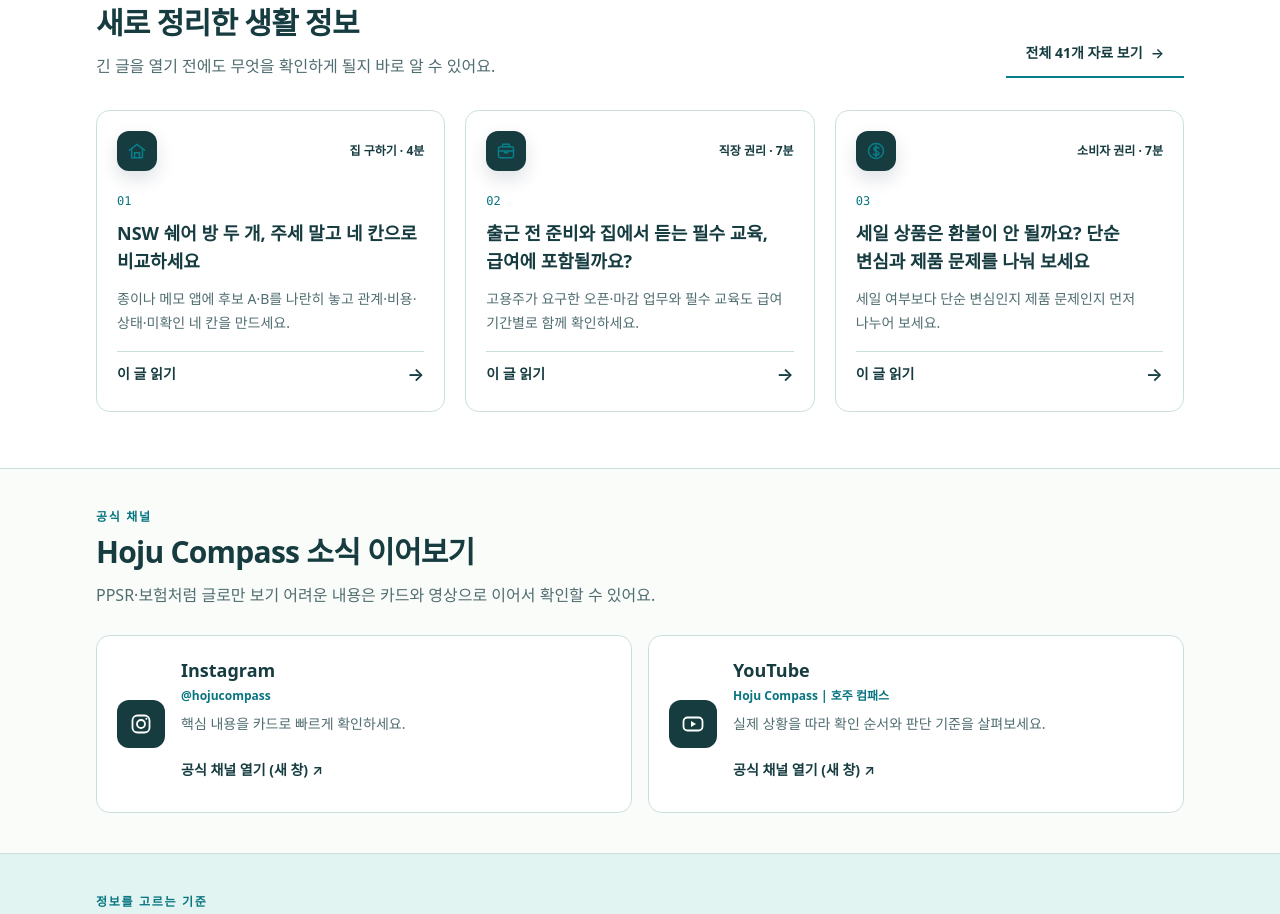
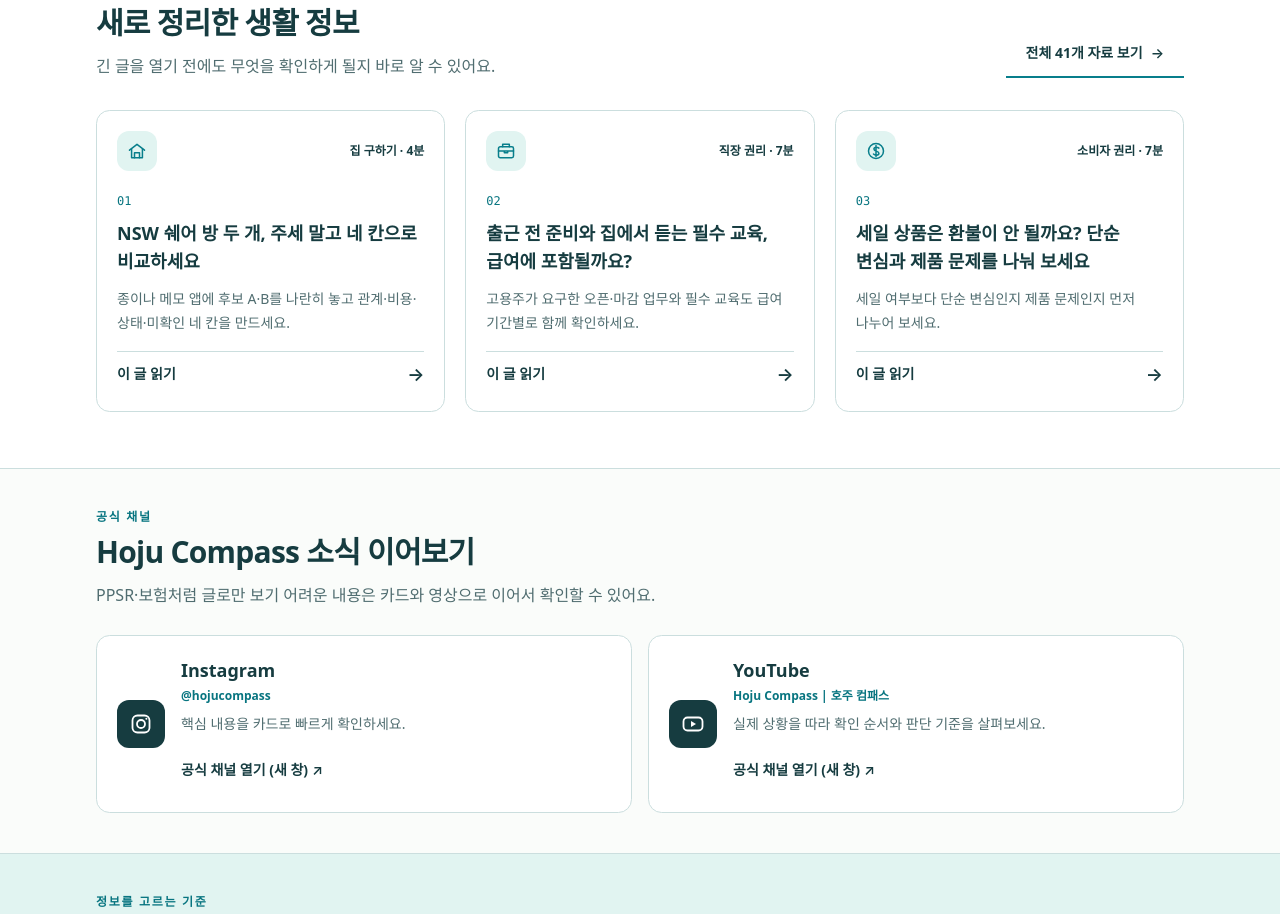
Before and after one commit to jelov219au/aussie-compass, a Next.js app: page / in a window 1280 px wide. Shown: the part 2320-3234 px from the top of the page. Built offline with nearby package versions, Linux system fonts and the light colour scheme; no server answers.

Commit message:
Preserve readable accents inside expanded recommendations

```diff
--- a/scripts/check-home-conversion-ui.mjs
+++ b/scripts/check-home-conversion-ui.mjs
@@ -85,6 +85,7 @@ try {
       const disclosure = page.locator('#route-finder summary').first();
       await disclosure.focus(); await page.keyboard.press('Enter');
       assert(await page.getByRole('radio', { name: '호주에서 생활 중 일·돈·생활 관리' }).isVisible());
+      await audit();
       await disclosure.click();
       assert.equal(await page.locator('#route-finder details').first().getAttribute('open'), null);
 
--- a/src/app/home-coastal.css
+++ b/src/app/home-coastal.css
@@ -52,6 +52,10 @@
   .home-coastal .home-phrase .text-gold { color: var(--color-gold-ink); }
   .home-coastal .home-job-proof { background: #f4f9fc; border-color: transparent; }
   .home-coastal #route-finder { background: var(--color-background); padding-block: 1.5rem; }
+  /* The optional recommendation panel stays dark; its accents need a light
+     pairing rather than inheriting teal text intended for pale surfaces. */
+  .home-coastal #route-finder div.bg-navy { --color-gold: var(--coastal-apricot); }
+  .home-coastal .site-card span[aria-hidden="true"].bg-navy { background: var(--color-surface); color: var(--color-gold); box-shadow: none; }
   .home-coastal #pro { background: var(--color-background); padding-block: 2rem; }
   .home-coastal .home-pro-heading { margin-bottom: 1.5rem; }
   .home-coastal .home-pro-label { background: var(--coastal-apricot); }
```
